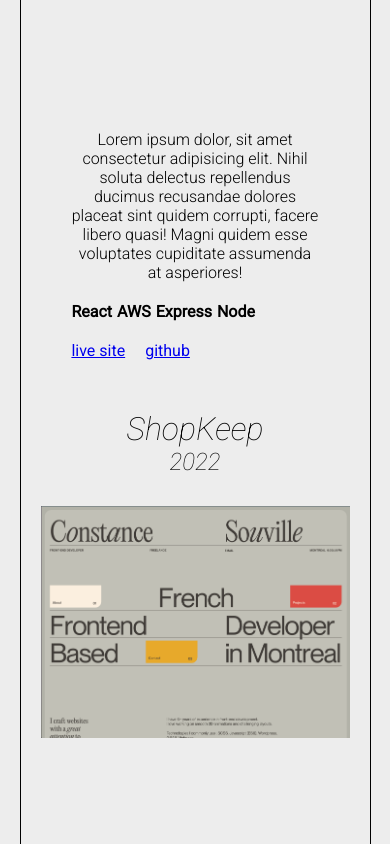
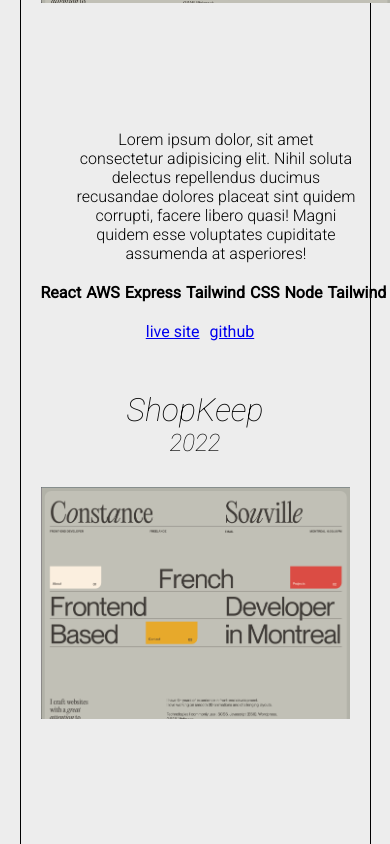
Before and after one commit to stvnlee890/Portfolio2.1, a React (Vite) app: page / in a window 390 px wide. Shown: the part 1160-2004 px from the top of the page. Built offline with nearby package versions, Linux system fonts and the light colour scheme.

Commit message:
Setting responsive for project page

```diff
--- a/src/components/about/about.css
+++ b/src/components/about/about.css
@@ -23,6 +23,9 @@
   transform: translateY(300px);
 }
 
+.project-links {
+  padding-right: 10px;
+}
 
 @media (max-width: 1000px) {
   .about-text {
@@ -43,7 +46,6 @@
 }
 
 @media (max-width: 750px) {
-
   .img-portrait {
     width: 250px;
   }
@@ -64,6 +66,7 @@
     text-align: center;
   }
   .img-portrait {
-        margin-top: 40px
+    margin-top: 40px;
   }
+
 }
--- a/src/components/projects/projectContent/ProjectContent.jsx
+++ b/src/components/projects/projectContent/ProjectContent.jsx
@@ -2,12 +2,12 @@
 import { useNavigate } from "react-router-dom";
 
 export default function ProjectContent({ content, setCheckLocation }) {
-  const navigate = useNavigate()
+  const navigate = useNavigate();
 
   const navigateClick = () => {
-    setCheckLocation("hidden-nav")
-    navigate("/archives")
-  }
+    setCheckLocation("hidden-nav");
+    navigate("/archives");
+  };
   return (
     <div ref={content} className="content-container projects-content-container">
       {projects.map((project) => (
@@ -28,18 +28,28 @@
           <div className="project-col-2">
             <div className="buit-wrapper">
               <p className="project-desc">{project.description}</p>
-              {project.builtWith.map((tech, idx) => (
-                <div key={idx} className="built-with">
-                  <p>{tech}</p>
-                </div>
-              ))}
+              <div className="built-with-container">
+                {project.builtWith.map((tech, idx) => (
+                  <div key={idx} className="built-with">
+                    <p>{tech}</p>
+                  </div>
+                ))}
+              </div>
             </div>
-            <a className="project-links" href={project.link}>live site</a>
-            <a className="project-links" href={project.link}>github</a>
+            <div className="project-links-container">
+              <a className="project-links" href={project.link}>
+                live site
+              </a>
+              <a className="project-links" href={project.link}>
+                github
+              </a>
+            </div>
           </div>
         </div>
       ))}
-      <p onClick={navigateClick} className="archive-link">Archives Link</p>
+      <p onClick={navigateClick} className="archive-link">
+        Archives Link
+      </p>
     </div>
   );
 }
--- a/src/components/projects/projects.css
+++ b/src/components/projects/projects.css
@@ -170,14 +170,16 @@
   .project-header-2 > p {
     text-align: center;
   }
+  .built-with-container {
+    display: flex;
+    justify-content: center;
+}
   .project-desc {
     text-align: center;
   }
-  .built-wrapper {
-    width: 90%;
+  .project-links-container {
+    width: 50%;
     margin: 0 auto;
   }
-  .built-with > p {
-    text-align: center;
-  }
+
 }
--- a/src/utils/projects/currentProjects.js
+++ b/src/utils/projects/currentProjects.js
@@ -4,7 +4,7 @@
     image: "/src/assets/example-project.webp",
     year: "2022",
     name: "Music Discog",
-    builtWith: ["React", "AWS", "Express", "Node"],
+    builtWith: ["React", "AWS", "Express", "Tailwind", "CSS", "Node", "Tailwind"],
     description:
       `Lorem ipsum dolor, sit amet consectetur adipisicing elit.
       Nihil soluta delectus repellendus ducimus
```
Lines whose indentation alone changed are shown as unchanged.
